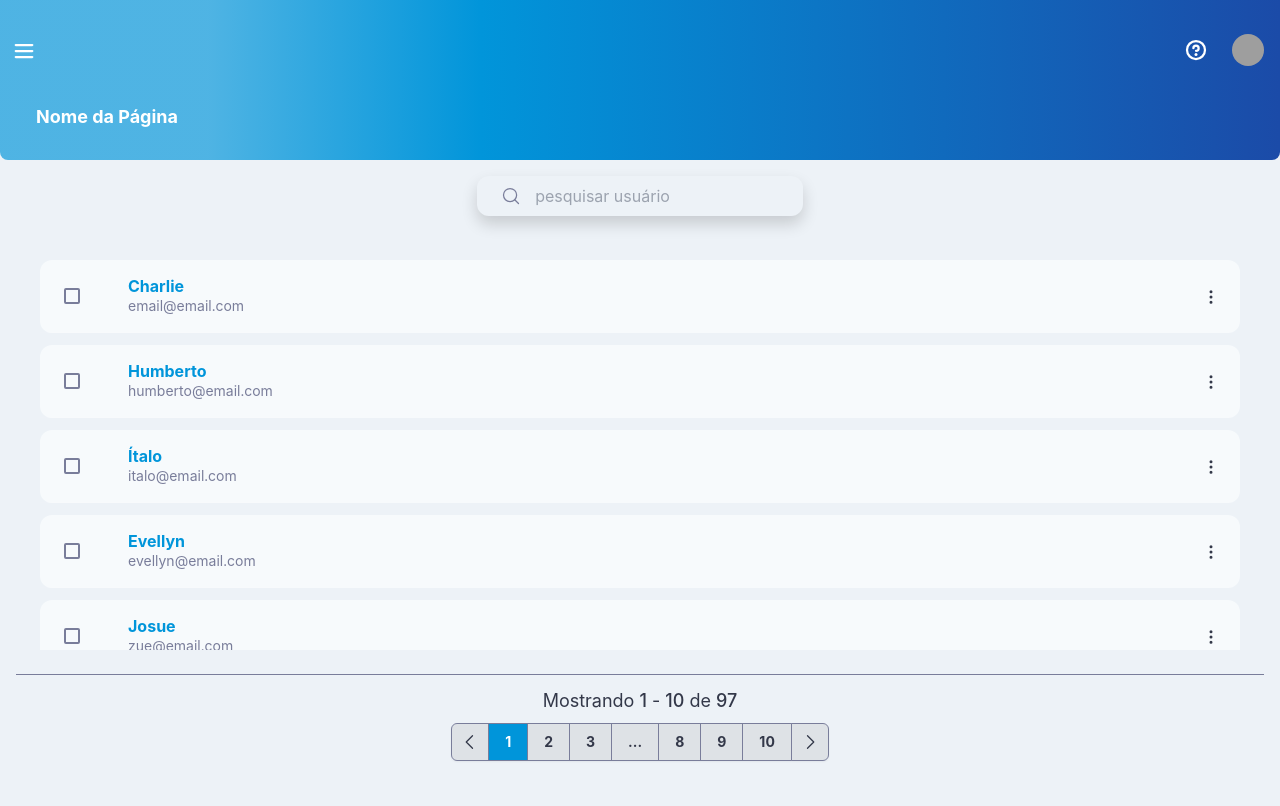
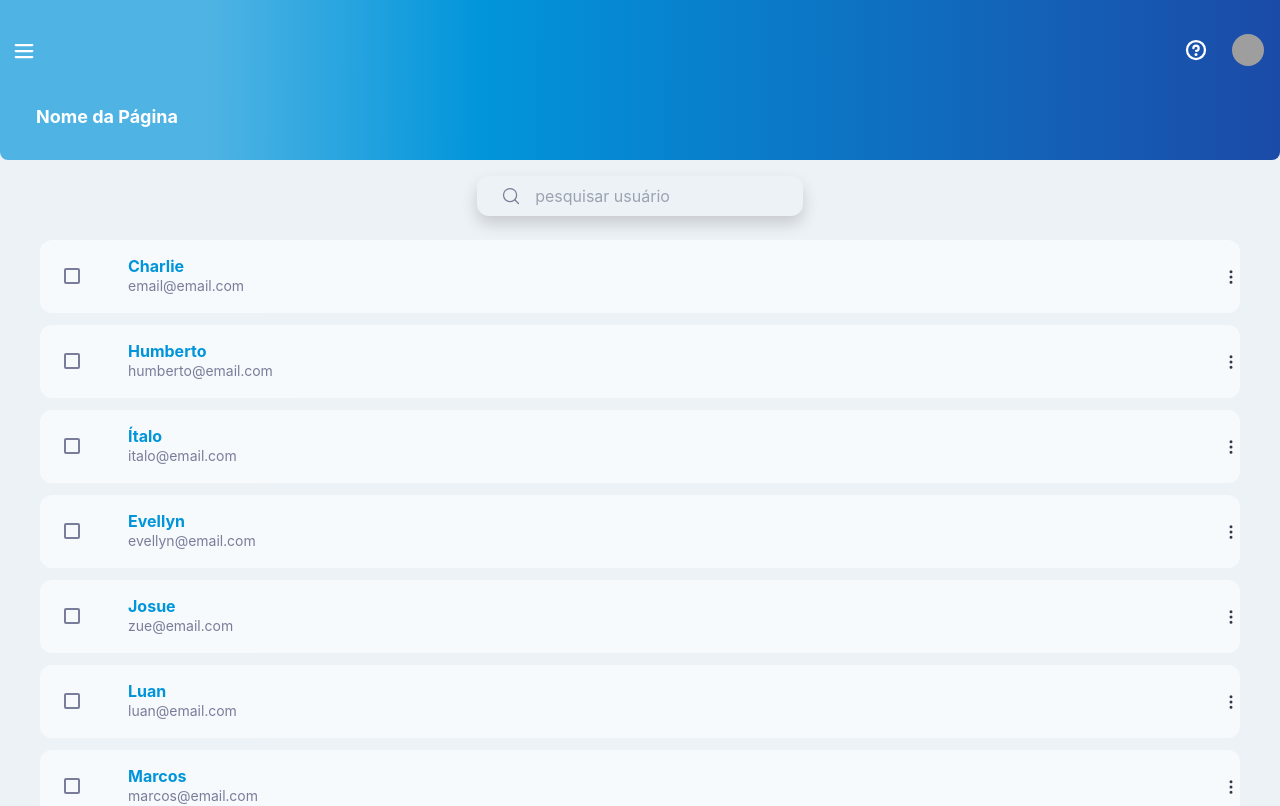
Before and after one commit to CharlieBellow/GLPI-react-components, a React (Create React App) app: page / in a window 1280 px wide. Shown: the top 806 px of the page. Built offline with nearby package versions, Linux system fonts and the light colour scheme; grey boxes are pictures that could not be loaded; the HTML template or start-up script is replaced by a standard one.

Commit message:
deleting the scroll from the table

```diff
--- a/src/components/TableList/index.tsx
+++ b/src/components/TableList/index.tsx
@@ -31,14 +31,14 @@ function TableList(props: TableProps) {
 
 	return (
 		<>
-			<div className="lg:bg-branco-100 p-4 lg:m-[4.5rem] rounded-lg h-[41rem]">
-				<div className="lg:mb-14">
+			<div className="lg:bg-branco-100 p-4 lg:m-[4.5rem] rounded-lg h-auto ">
+				<div className="">
 					<TableOptions listSelectButton={props.listSelectButton} />
 				</div>
 
-				<div className="h-[26.375rem] overflow-y-auto pt-5">
-					<Table colorScheme="whiteAlpha" className="relative ">
-						<Thead className="border-b-2 border-cinza-texto hidden lg:flex lg:none lg:absolute lg:right-[7.863rem] lg:left-[1.288rem] lg:justify-between lg:top-[-2rem] max-w-[1550px] mx-auto w-full">
+				<div className="h-auto overflow-y-auto">
+					<Table colorScheme="whiteAlpha" className=" ">
+						<Thead className="border-b-2 mx-6 border-cinza-texto hidden lg:flex lg:none   lg:justify-between  ">
 							<div>
 								<Th
 									px={["4", "4", "6"]}
@@ -57,10 +57,10 @@ function TableList(props: TableProps) {
 							<Th w="">Ações</Th>
 						</Thead>
 
-						<Tbody className="scroll max-w-full lg:top-4">
+						<Tbody className="scroll max-w-full lg:top-4 ">
 							{props.itemList.map(user => {
 								return (
-									<div className=" rounded-[0.75rem] lg:rounded-0 bg-branco-gelo my-3 lg:my-0 flex flex-col lg:flex-row mx-6">
+									<div className=" rounded-[0.75rem] lg:rounded-0 bg-branco-gelo my-3 lg:my-0 flex flex-col lg:flex-row mx-6 pb-0">
 										<Tr
 											className="lg:border-b-2 lg:border-cinza-texto  lg:bg-branco-100  lg:flex flex-row w-full justify-between items-center"
 											key={user.name}
@@ -89,7 +89,7 @@ function TableList(props: TableProps) {
 														</Box>
 													</Td>
 													<ButtonMainWithIcon
-														classname="lg:hidden items-center bg-transparent text-fundo-claro pr-5"
+														classname="lg:hidden items-center bg-transparent text-fundo-claro"
 														icon={<FiMoreVertical className="" size={18} />}
 														title=""
 													/>
@@ -103,7 +103,7 @@ function TableList(props: TableProps) {
 											</div>
 
 											<ButtonMainWithIcon
-												classname="lg:flex hidden items-center px-[0.625rem] py-2 m-6 bg-cinza-texto text-branco-100 rounded-md filter shadow-sombra-botao font-bold text-base "
+												classname="lg:flex hidden items-center px-[0.625rem] py-2 m-0 bg-cinza-texto text-branco-100 rounded-md filter shadow-sombra-botao font-bold text-base "
 												icon={
 													<PencilSimpleLine
 														className="mr-3"
```
Also changed, not shown: 1 other file (tests, documents, lock files or other folders).
